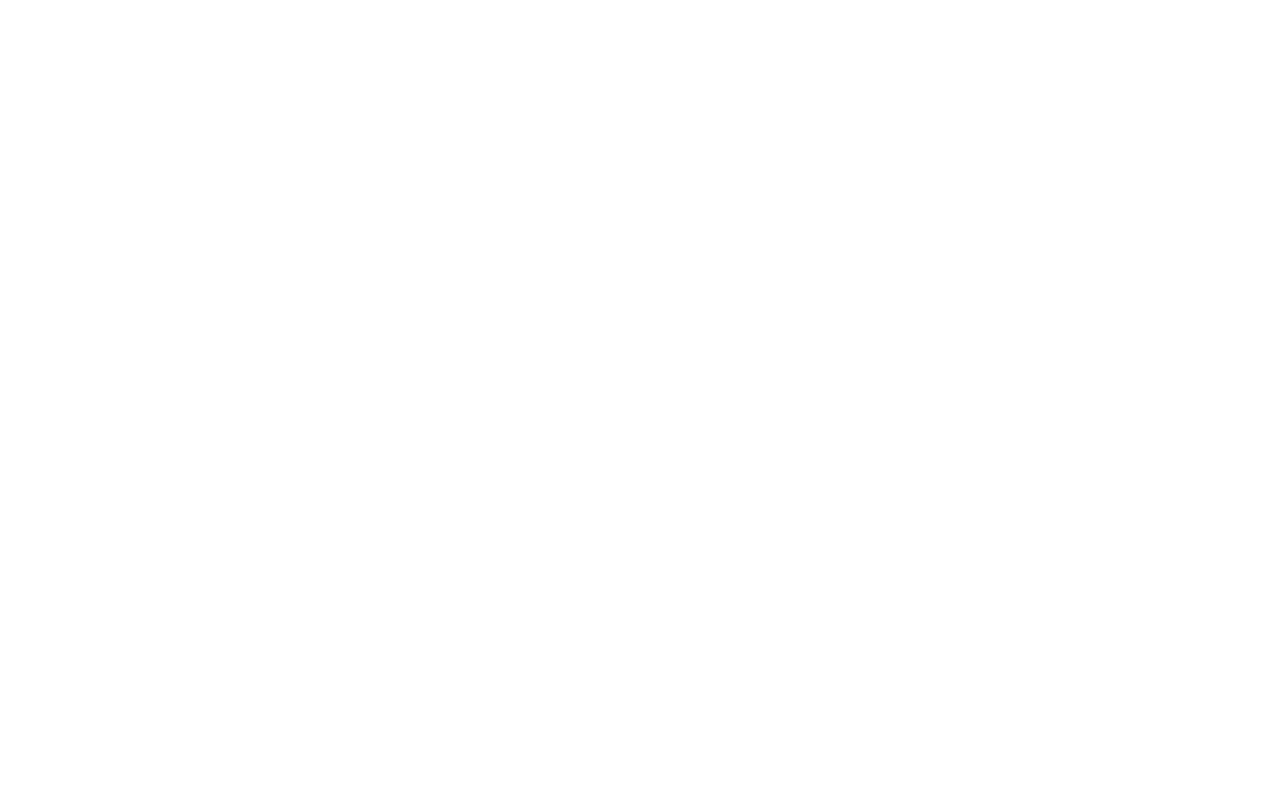
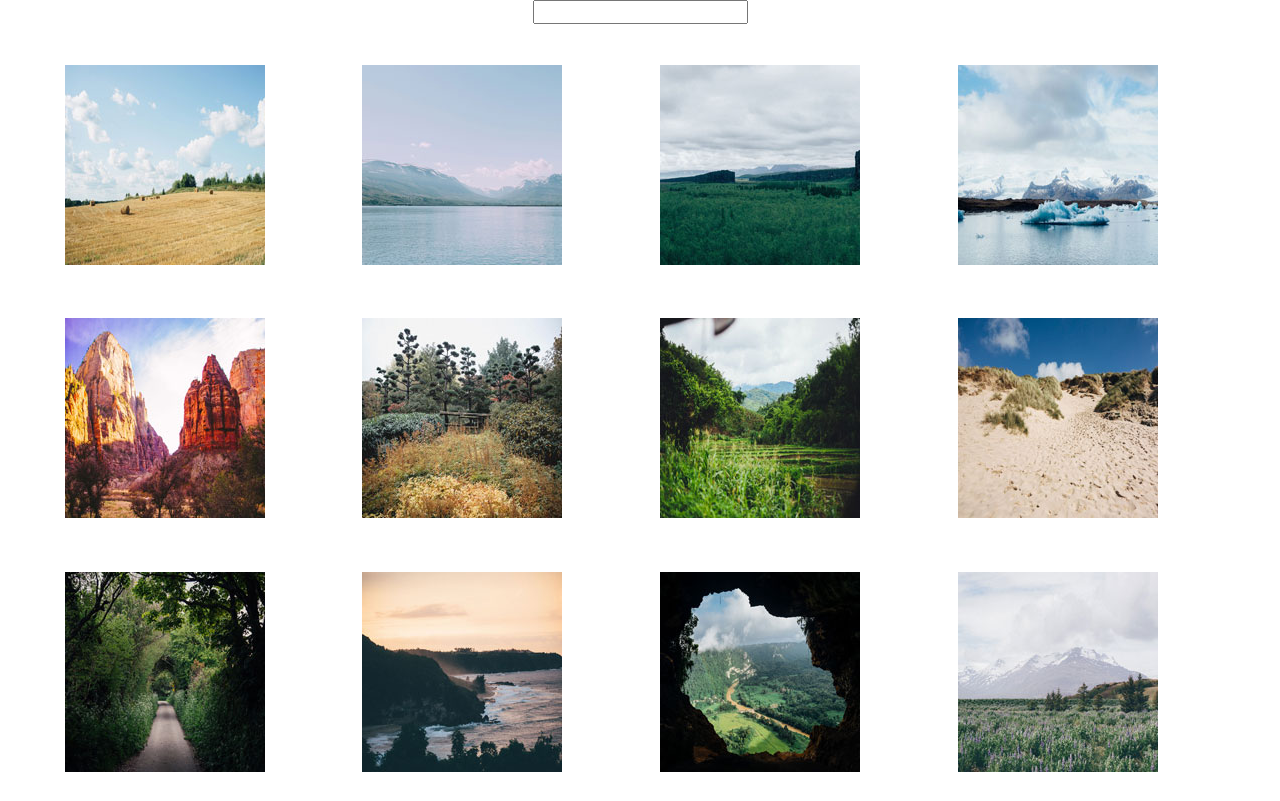
Before and after one commit to hkvenner/interactive-photo-gallery, a plain HTML site: page index.html in a window 1280 px wide. Drawn offline with Linux system fonts and the light colour scheme.

Commit message:
styled gallery

```diff
--- a/css/styles.css
+++ b/css/styles.css
@@ -0,0 +1,23 @@
+ul li{
+  list-style: none;
+}
+
+.gallery{
+  width: 100%;
+  margin: auto;
+}
+.gallery li{
+  float:left;
+  width: 20%;
+  margin: 2%;
+}
+
+body {
+  display: flex;
+  align-items: center;
+  flex-direction: column;
+}
+
+#search-box {
+
+}
--- a/index.html
+++ b/index.html
@@ -8,7 +8,22 @@
     <link rel="stylesheet" href="css/styles.css">
   </head>
   <body>
+    <input type="search" id="search-box" name="q">
     <div class="gallery">
+      <ul>
+        <li><img src="photos/thumbnails/01.jpg" alt="Hay Bales"></li>
+        <li><img src="photos/thumbnails/02.jpg" alt="Lake"></li>
+        <li><img src="photos/thumbnails/03.jpg" alt="Canyon"></li>
+        <li><img src="photos/thumbnails/04.jpg" alt="Iceberg"></li>
+        <li><img src="photos/thumbnails/05.jpg" alt="Desert"></li>
+        <li><img src="photos/thumbnails/06.jpg" alt="Fall"></li>
+        <li><img src="photos/thumbnails/07.jpg" alt="Plantation"></li>
+        <li><img src="photos/thumbnails/08.jpg" alt="Dunes"></li>
+        <li><img src="photos/thumbnails/09.jpg" alt="Countryside Lane"></li>
+        <li><img src="photos/thumbnails/10.jpg" alt="Sunset"></li>
+        <li><img src="photos/thumbnails/11.jpg" alt="Cave"></li>
+        <li><img src="photos/thumbnails/12.jpg" alt="Bluebells"></li>
+      </ul>
     </div> <!--gallery--->
   </body>
 </html>
```
